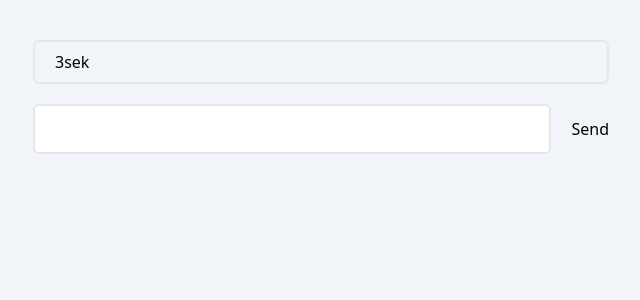
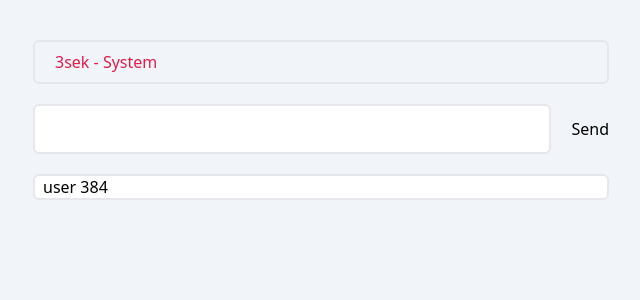
Before and after one commit to FezMLG/chat-app-ws, a Next.js app: page / in a window 1280 px wide. Shown: the top 300 px of the page, without its empty margins (319-959 px from the left). Built offline with nearby package versions, Linux system fonts and the light colour scheme; no server answers.

Commit message:
adding users and timestamp

```diff
--- a/consts.ts
+++ b/consts.ts
@@ -1,2 +1,3 @@
-export const OUT_MESSAGE = "outMessage";
+export const OUT_MESSAGE = 'outMessage';
 export const IN_MESSAGE = 'inMessage';
+export const OLD_MESSAGES = 'oldMessages';
--- a/interfaces/message.ts
+++ b/interfaces/message.ts
@@ -1,5 +1,6 @@
 export interface IMessage {
   user: string;
   message: string;
+  timestamp?: number;
   id?: string;
 }
--- a/pages/index.tsx
+++ b/pages/index.tsx
@@ -11,54 +11,44 @@ const Home: NextPage = () => {
   const [messages, addMessages] = useState<IMessage[]>([]);
   const scrollTo = useRef<HTMLDivElement>(null);
   const [socket, setSocket] = useState<Socket>();
-  const [user, setUser] = useState<string>('test');
+  const [user, setUser] = useState<string>(
+    `user ${String(Math.floor(Math.random() * 1000))}`
+  );
 
   useEffect(() => {
     setTimeout(() => {
-      addMessageToList('3sek');
+      addMessageToList({ user: 'System', message: '3sek' });
     }, 3000);
 
     const socket = io();
-    socket.on('connect', () => {
-      const engine = socket.io.engine;
-      console.log(engine.transport.name);
-      engine.once('upgrade', () => {
-        console.log(engine.transport.name);
-      });
-      addMessageToList('Connected');
+    socket?.on('connected', (arg: IMessage) => {
+      addMessageToList(arg);
+    });
+    socket?.on(IN_MESSAGE, (arg) => {
+      addMessageToList(arg);
+      console.log(arg);
     });
     setSocket(socket);
   }, []);
 
-  useEffect(() => {
-    socket?.on(IN_MESSAGE, (arg) => {
-      addMessageToList(arg);
-    });
-  }, [socket]);
-
   const handleSending = () => {
     if (message != null) {
-      addMessageToList(message);
-      socket?.emit(OUT_MESSAGE, {
-        user: user,
+      const createdMessage = {
+        user,
         message,
-      });
+        // timestamp: Date.now(),
+      };
+      addMessageToList(createdMessage);
+      socket?.emit(OUT_MESSAGE, createdMessage);
     }
     console.log(messages);
   };
 
-  const addMessageToList = (mess: string) => {
-    mess.trim();
+  const addMessageToList = (mess: IMessage) => {
+    mess.message = mess.message.trim();
     addMessages((prevState) => {
-      return [
-        ...prevState,
-        {
-          user: user,
-          message: mess,
-        },
-      ];
+      return [...prevState, mess];
     });
-    addMessage('');
   };
 
   useEffect(() => {
@@ -66,11 +56,18 @@ const Home: NextPage = () => {
       behavior: 'smooth',
       block: 'nearest',
     });
+
+    const mapMesseges = () => {};
   }, [messages]);
 
   function handleInput(e: React.ChangeEvent<HTMLInputElement>) {
     console.log(e.target.value);
     addMessage(e.target.value);
+  }
+
+  function handleInputUser(e: React.ChangeEvent<HTMLInputElement>) {
+    console.log(e.target.value);
+    setUser(e.target.value);
   }
 
   function handleKeyPress(e: any) {
@@ -88,10 +85,25 @@ const Home: NextPage = () => {
           className={
             'h-full h-96 max-h-96 w-full overflow-scroll rounded-md border-2 px-5 py-2'
           }
-          onClick={() => addMessageToList('mess')}
+          onClick={() =>
+            addMessageToList({ user: 'System', message: 'Connected' })
+          }
         >
           {messages?.map((value, index) => {
-            return <div key={index}>{value.message}</div>;
+            let whoAreU = 'text-black';
+            let sender = value.user;
+            if (value.user == user) {
+              whoAreU = 'text-blue-600';
+              sender = 'You';
+            } else if (value.user == 'System') {
+              whoAreU = 'text-rose-600';
+              console.log(value.user);
+            }
+            return (
+              <div key={index} className={whoAreU}>
+                {value.message} - {sender}
+              </div>
+            );
           })}
           <div ref={scrollTo} />
         </div>
@@ -110,6 +122,14 @@ const Home: NextPage = () => {
           />
           <button onClick={handleSending}>Send</button>
         </div>
+        <input
+          type={'text'}
+          id={'user-name'}
+          className={'h-full w-full rounded-md border-2 px-2'}
+          onChange={handleInputUser}
+          value={user}
+          autoComplete="off"
+        />
       </div>
     </div>
   );
```
Also changed, not shown: socket/server.ts (+8 -2 lines).
